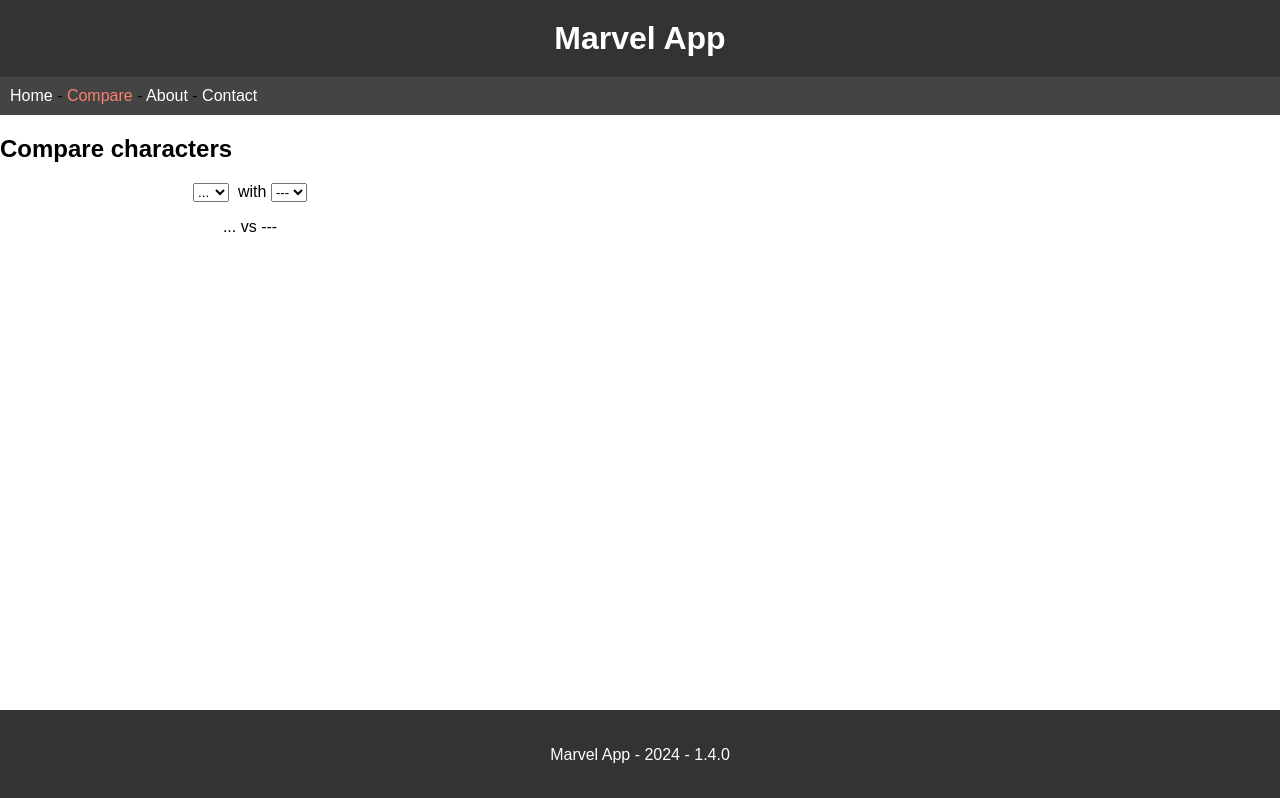
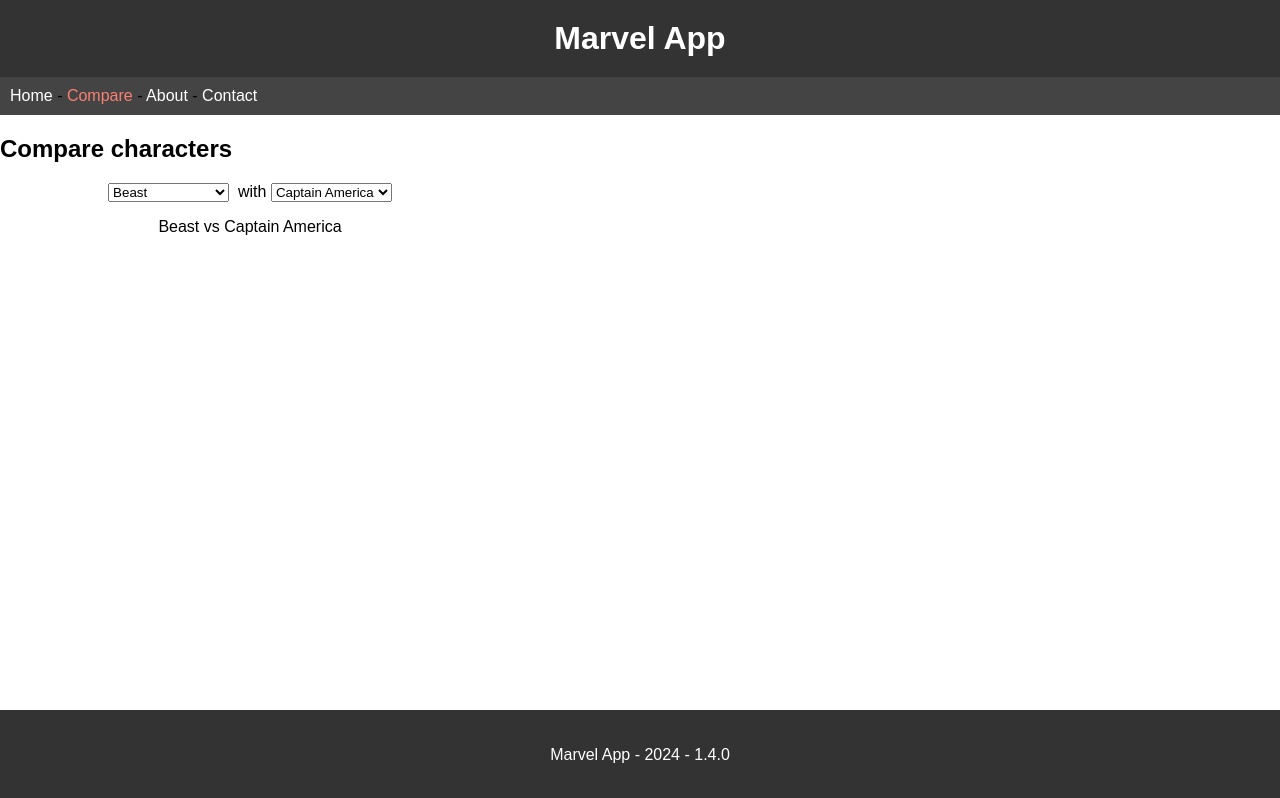
Before and after one commit to julietterssgnl/marvel-app, a React (Vite) app: page /compare in a window 1280 px wide. Built offline with nearby package versions, Linux system fonts and the light colour scheme.

Commit message:
Charger les personnages triés par ordre alphabétique dans les listes déroulantes

```diff
--- a/src/pages/CompareCharactersPage.jsx
+++ b/src/pages/CompareCharactersPage.jsx
@@ -1,18 +1,11 @@
 import React from 'react';
-
+import { getCharacters } from '../api/characters-api';
 const CompareCharactersPage = () => {
     // change the title of the page
     document.title = "Compare | Marvel App";
 
-    // A supprimer, permet de rendre le composant fonctionnel dans un premier temps
-    const characters = [
-        {
-            name: '...'
-        },{
-            name: '---'
-        }
-    ]
-    // Fin de la partie à supprimer
+    // Charger les personnages triés par ordre alphabétique
+    const characters = getCharacters('name', 'asc');
 
     // transform the characters to array of label/value objects
     const options = characters.map((character, index) => ({
```
